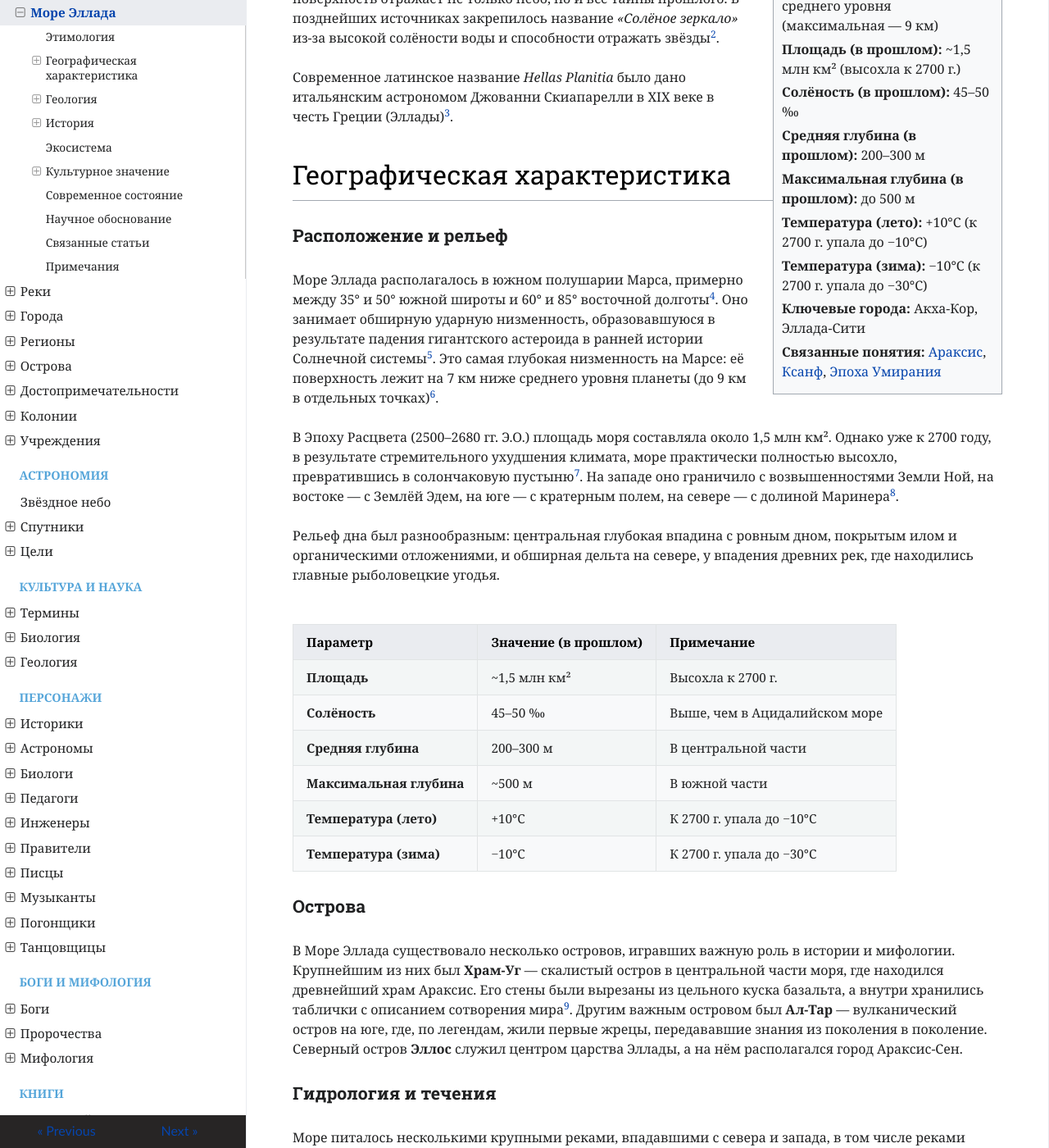
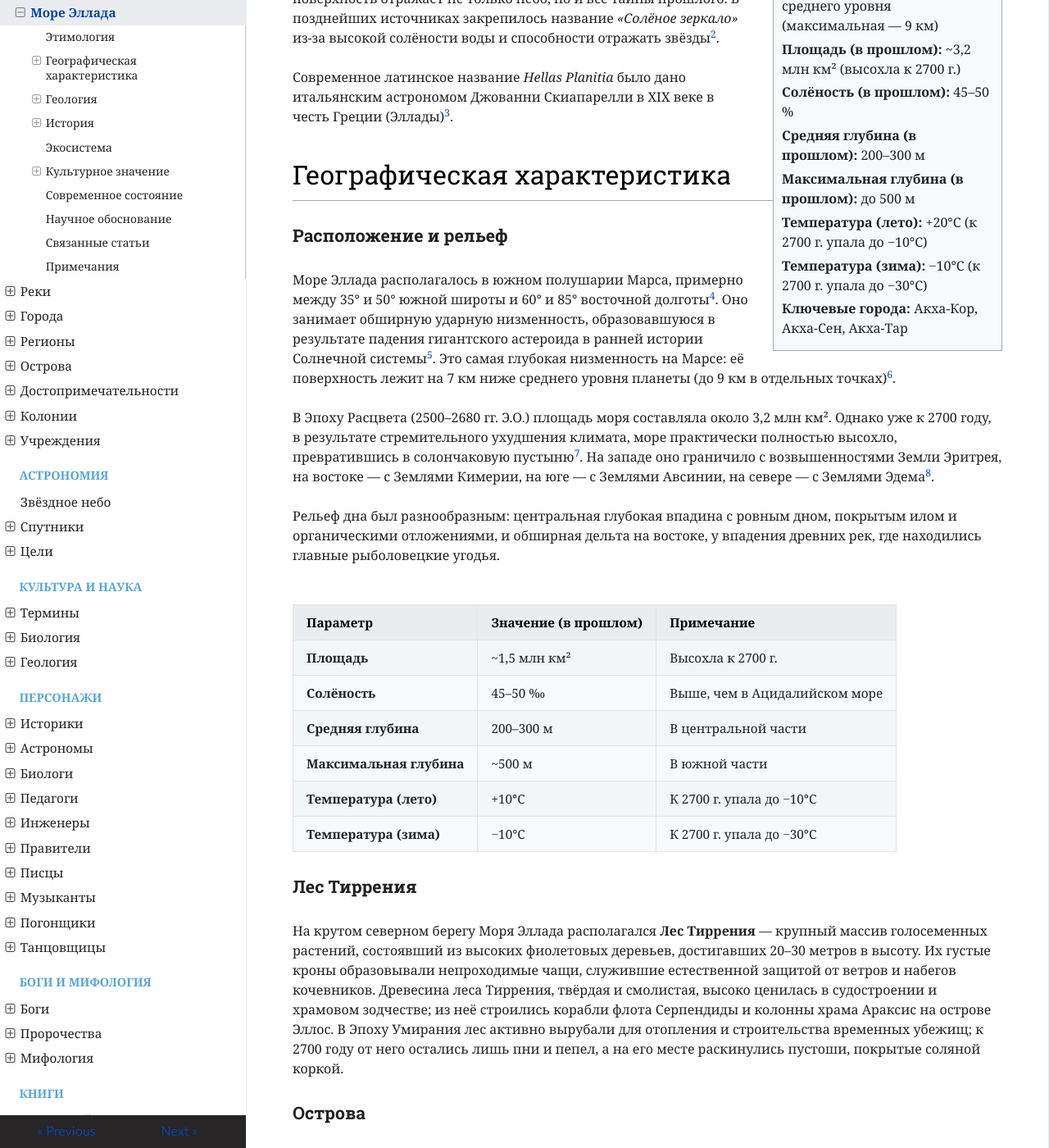
Before and after one commit to ivanhohlov14-bit/mars-encyclopedia, an MkDocs documentation site: the page built from docs/geography/ellada-sea.md, in a window 1280 px wide and 1400 px high, scrolled down 760 px. Shown: the whole window at 82% size. Built offline with MkDocs 1.6.1, drawn with Linux system fonts in a browser that asks for light colours; nearby versions of some CDN libraries; some of the changed text lies outside the part shown.

Commit message:
Update ellada-sea.md

```diff
--- a/docs/geography/ellada-sea.md
+++ b/docs/geography/ellada-sea.md
@@ -15,14 +15,13 @@
   <p><b>Координаты центра:</b> <a href="https://geohack.toolforge.org/geohack.php?language=ru&pagename=Hellas_Planitia&params=42.4_S_70.5_E_globe:mars" target="_blank">42,4° ю.ш., 70,5° в.д.</a></p>
   <p><b>Расположение:</b> Южное полушарие Марса</p>
   <p><b>Глубина:</b> до 7 км ниже среднего уровня (максимальная — 9 км)</p>
-  <p><b>Площадь (в прошлом):</b> ~1,5 млн км² (высохла к 2700 г.)</p>
-  <p><b>Солёность (в прошлом):</b> 45–50 ‰</p>
+  <p><b>Площадь (в прошлом):</b> ~3,2 млн км² (высохла к 2700 г.)</p>
+  <p><b>Солёность (в прошлом):</b> 45–50 %</p>
   <p><b>Средняя глубина (в прошлом):</b> 200–300 м</p>
   <p><b>Максимальная глубина (в прошлом):</b> до 500 м</p>
-  <p><b>Температура (лето):</b> +10°C (к 2700 г. упала до −10°C)</p>
+  <p><b>Температура (лето):</b> +20°C (к 2700 г. упала до −10°C)</p>
   <p><b>Температура (зима):</b> −10°C (к 2700 г. упала до −30°C)</p>
-  <p><b>Ключевые города:</b> Акха-Кор, Эллада-Сити</p>
-  <p><b>Связанные понятия:</b> <a href="araksis.md">Араксис</a>, <a href="ksanf-monster.md">Ксанф</a>, <a href="epokha-umiraniya.md">Эпоха Умирания</a></p>
+  <p><b>Ключевые города:</b> Акха-Кор, Акха-Сен, Акха-Тар</p>
 </div>
 
 **Море Эллада** (лат. *Hellas Planitia*, марс. *Ellada Thal* — «Море-колыбель») — обширная ударная низменность в южном полушарии Марса, в далёком прошлом — крупнейший водоём планеты. В эпопее «Письмо из Красной пыли» Море Эллада выступает как сакральный географический объект — место, где, согласно легендам, впервые возникла разумная жизнь, и где были основаны первые храмы богини [Араксис](araksis.md). В отличие от [Ацидалийского моря](acidalia-sea.md), которое было центром цивилизации в Эпоху Умирания, Море Эллады считалось «колыбелью» — местом зарождения марсианской культуры, но уже к Эпохе Расцвета превратившимся в солончаковую пустыню.
@@ -39,9 +38,9 @@
 
 Море Эллада располагалось в южном полушарии Марса, примерно между 35° и 50° южной широты и 60° и 85° восточной долготы[^4]. Оно занимает обширную ударную низменность, образовавшуюся в результате падения гигантского астероида в ранней истории Солнечной системы[^5]. Это самая глубокая низменность на Марсе: её поверхность лежит на 7 км ниже среднего уровня планеты (до 9 км в отдельных точках)[^6].
 
-В Эпоху Расцвета (2500–2680 гг. Э.О.) площадь моря составляла около 1,5 млн км². Однако уже к 2700 году, в результате стремительного ухудшения климата, море практически полностью высохло, превратившись в солончаковую пустыню[^7]. На западе оно граничило с возвышенностями Земли Ной, на востоке — с Землёй Эдем, на юге — с кратерным полем, на севере — с долиной Маринера[^8].
+В Эпоху Расцвета (2500–2680 гг. Э.О.) площадь моря составляла около 3,2 млн км². Однако уже к 2700 году, в результате стремительного ухудшения климата, море практически полностью высохло, превратившись в солончаковую пустыню[^7]. На западе оно граничило с возвышенностями Земли Эритрея, на востоке — с Землями Кимерии, на юге — с Землями Авсинии, на севере — с Землями Эдема[^8].
 
-Рельеф дна был разнообразным: центральная глубокая впадина с ровным дном, покрытым илом и органическими отложениями, и обширная дельта на севере, у впадения древних рек, где находились главные рыболовецкие угодья.
+Рельеф дна был разнообразным: центральная глубокая впадина с ровным дном, покрытым илом и органическими отложениями, и обширная дельта на востоке, у впадения древних рек, где находились главные рыболовецкие угодья.
 
 | Параметр | Значение (в прошлом) | Примечание |
 |----------|---------------------|------------|
@@ -52,6 +51,10 @@
 | **Температура (лето)** | +10°C | К 2700 г. упала до −10°C |
 | **Температура (зима)** | −10°C | К 2700 г. упала до −30°C |
 
+### Лес Тиррения
+
+На крутом северном берегу Моря Эллада располагался **Лес Тиррения** — крупный массив голосеменных растений, состоявший из высоких фиолетовых деревьев, достигавших 20–30 метров в высоту. Их густые кроны образовывали непроходимые чащи, служившие естественной защитой от ветров и набегов кочевников. Древесина леса Тиррения, твёрдая и смолистая, высоко ценилась в судостроении и храмовом зодчестве; из неё строились корабли флота Серпендиды и колонны храма Араксис на острове Эллос. В Эпоху Умирания лес активно вырубали для отопления и строительства временных убежищ; к 2700 году от него остались лишь пни и пепел, а на его месте раскинулись пустоши, покрытые соляной коркой.
+
 ### Острова
 
 В Море Эллада существовало несколько островов, игравших важную роль в истории и мифологии. Крупнейшим из них был **Храм-Уг** — скалистый остров в центральной части моря, где находился древнейший храм Араксис. Его стены были вырезаны из цельного куска базальта, а внутри хранились таблички с описанием сотворения мира[^9]. Другим важным островом был **Ал-Тар** — вулканический остров на юге, где, по легендам, жили первые жрецы, передававшие знания из поколения в поколение. Северный остров **Эллос** служил центром царства Эллады, а на нём располагался город Араксис-Сен.
@@ -59,6 +62,19 @@
 ### Гидрология и течения
 
 Море питалось несколькими крупными реками, впадавшими с севера и запада, в том числе реками Теней и Дао. В Эпоху Расцвета система каналов соединила эти реки с Ацидалийским морем, позволяя кораблям проходить от Окхасена до южных земель[^10]. Солёность воды достигала 45–50 ‰, что делало её одной из самых солёных на Марсе[^11]. В море существовала циклоническая циркуляция: вода двигалась по часовой стрелке вдоль побережья[^12].
+
+### Каналы
+
+В северной части Моря Эллады был прорыт **канал Сарума** — крупное гидротехническое сооружение, соединившее море с внутренними районами материка. Канал получил своё название в честь короля Сарума Великого, по инициативе которого началось его строительство в середине Эпохи Расцвета (ок. 2550 г. Э.О.). Его протяжённость составляла около 300 км, ширина — до 50 м, что позволяло проходить по нему небольшим судам.
+
+Позже, для улучшения орошения обширных полей в долине Аравия, был построен **канал Термана** (названный в честь главного инженера проекта). Он отходил от Моря Эллады на запад и пересекался с каналом Сарума в районе Аравийских полей, образуя сложную гидросеть. Пересечение двух каналов стало инженерным чудом своего времени — вода из Моря Эллады, богатая минералами, смешивалась с пресной водой, поступавшей из горных рек, что повышало плодородие почв. Система каналов позволяла орошать до 10 тысяч гектаров земель и снабжать водой города на южных границах Королевства.
+
+С началом Эпохи Умирания каналы пришли в запустение: уровень воды в море упал, реки обмелели, и к 2700 году каналы полностью пересохли, превратившись в сухие русла, заметные до сих пор на спутниковых снимках.
+
+| Название | Заказчик | Протяжённость | Назначение |
+|----------|----------|---------------|------------|
+| **Канал Сарума** | Король Сарум Великий | ~300 км | Соединение Моря Эллады с внутренними районами материка |
+| **Канал Термана** | Инженер Терман | ~150 км | Орошение Аравийских полей, соединение с каналом Сарума |
 
 ### Температура воды по горизонтам
 
@@ -96,6 +112,12 @@
 ### Эпоха Основания (1–2500 гг. Э.О.)
 
 В Эпоху Основания Море Эллада уже было полувысохшим, но всё ещё сохраняло остатки воды. Здесь возникли первые поселения, ставшие основой для серпендийской культуры. Жрецы храма Араксис на острове Храм-Уг основали первую школу писцов, которая позже стала образцом для Академии Окхасена[^16].
+
+### Первая война с кочевниками (64–68 гг. Э.О.)
+
+В 64 году Э.О. на северных берегах Моря Эллада, на территории, которая позже войдёт в состав Королевства Эдем, вспыхнула **первая война с кочевниками**. Кочевые племена, населявшие восточные равнины, предприняли серию набегов на прибрежные поселения, грабя склады и угоняя скот. В ответ войска Серпендиды и союзных городов нанесли упреждающий удар, разгромив кочевников в битве у [Леса Тиррения](#лес-тиррения). Победа закрепила контроль над северным побережьем моря и открыла путь для строительства первых каналов и укреплённых городов. Сражения длились четыре года и завершились подписанием мирного договора, по которому кочевники признали власть Серпендиды над прибрежными землями.
+
+*— Из хроник Серпендиды, табличка № 23*
 
 ### Эпоха Расцвета (2500–2680 гг. Э.О.)
 
```
